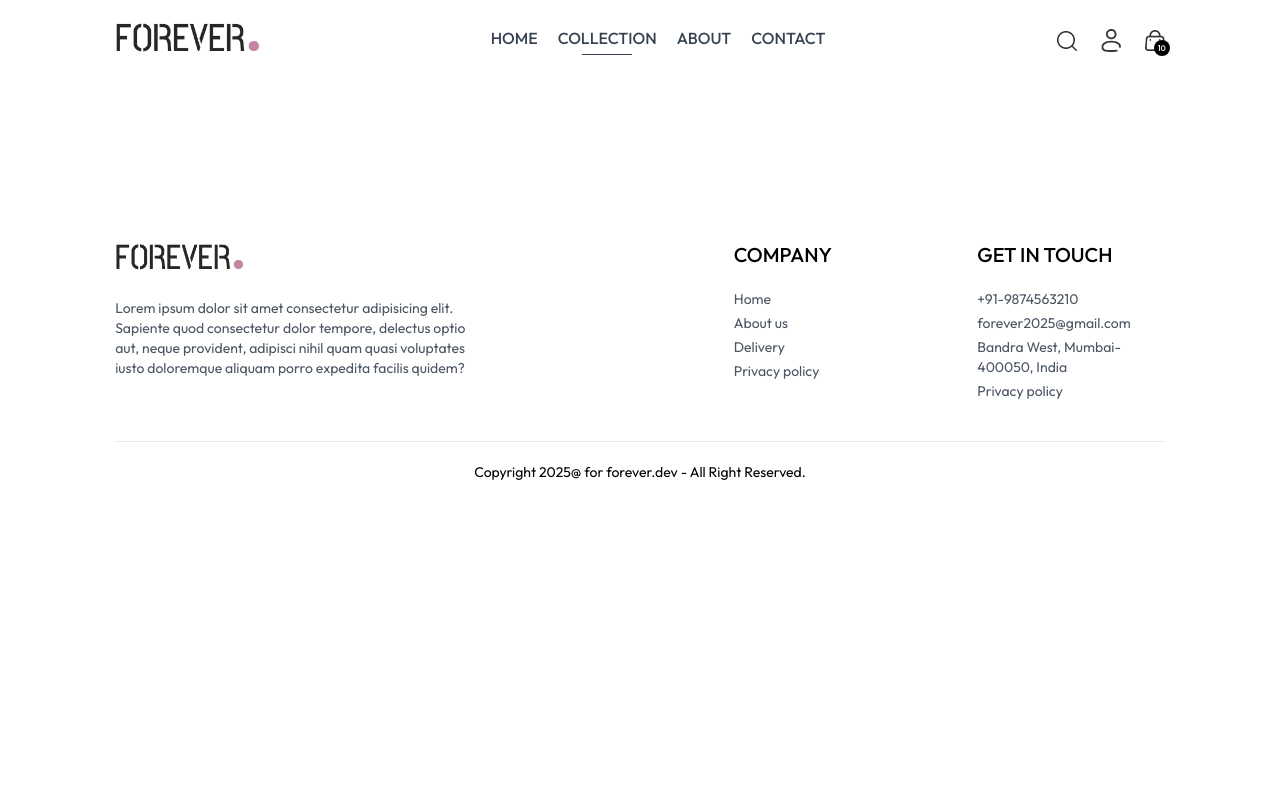
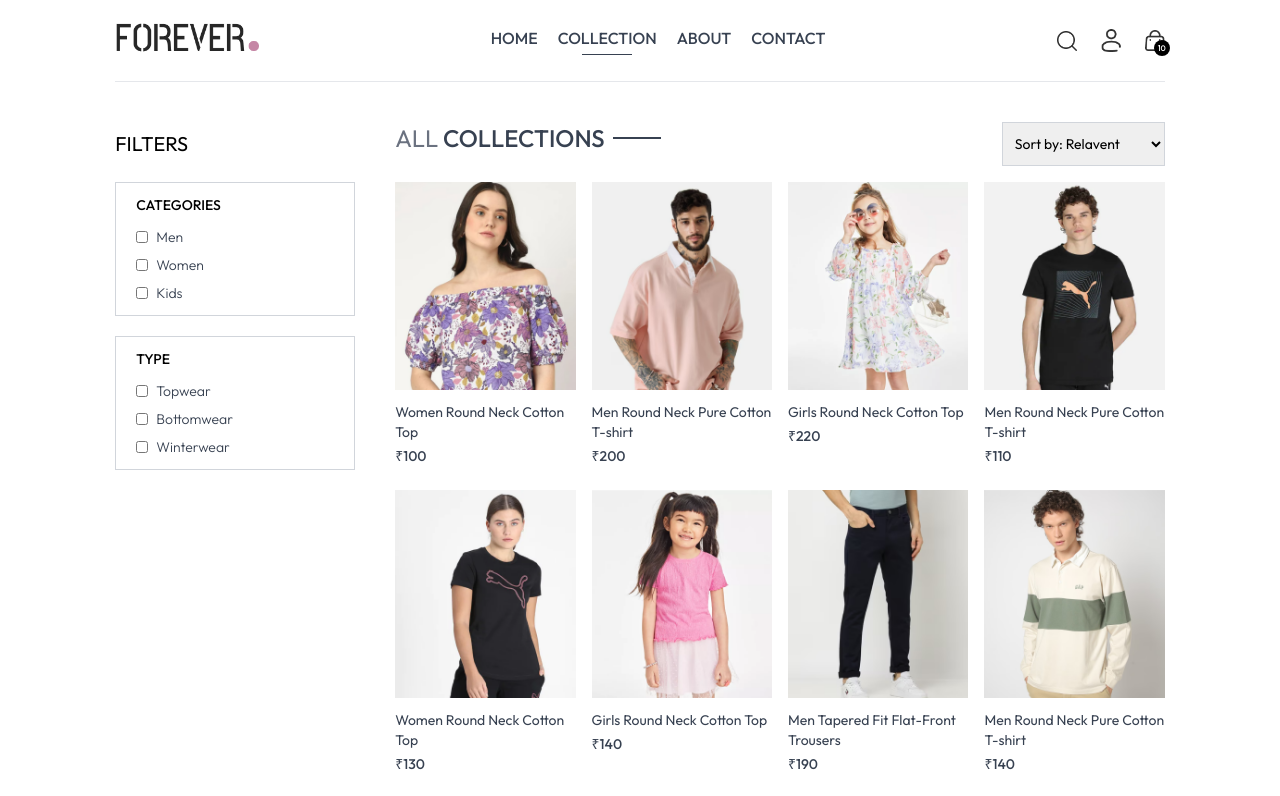
Before and after one commit to PriyankaGurav0105/mern_e-commerce_website, a React (Vite) app in the folder frontend/: page /collection in a window 1280 px wide. Shown: the top 796 px of the page. Built offline with nearby package versions, Linux system fonts and the light colour scheme.

Commit message:
error to be solved

```diff
--- a/frontend/src/pages/Collection.jsx
+++ b/frontend/src/pages/Collection.jsx
@@ -1,10 +1,99 @@
+/* eslint-disable react-hooks/exhaustive-deps */
 /* eslint-disable no-unused-vars */
-import React from 'react'
+import React, { useContext, useEffect, useState } from 'react'
+import {ShopContext} from '../Context/ShopContext'
+import { assets } from '../assets/frontend_assets/assets';
+import Title from '../Components/Title';
+import ProductItem from '../Components/ProductItem'
+
 
 const Collection = () => {
+  const {products} = useContext(ShopContext);
+  const [showFilter,setShowFilter]= useState(false);
+
+  const [filterProducts,setFilterProducts]= useState([]);
+  // const [filterBy, setFilterBy] = useState({});
+  // const [filterByPrice, setFilterByPrice] = useState({});
+  const [category, setCategory] = useState({});
+  const [subCategory, setSubCategory] = useState({});
+
+  const toggleCategory = (e) =>{
+    if(category.includes(e.target.value)){
+      setCategory(prev=>prev.filter(item => item !== e.target.value))
+    }else{
+      setCategory(prev=> [...prev, e.target.value])
+    }
+  }
+
+  useEffect(()=>{
+    setFilterProducts(products)
+  },[])
+
+  useEffect(()=>{
+  console.log(category);
+  },[category])
+
+
   return (
-    <div>
+    <div className='flex flex-col sm:flex-row gap-1 sm:gap-10 pt-10 border-t'>
+      {/* Filter Option */}
+      <div className='min-w-60'>
+        <p onClick={()=>setShowFilter(!showFilter)} className='my-2 text-xl flex items-center cursor-pointer gap-2'>FILTERS
+          <img className={`h-3 sm:hidden ${showFilter ? 'rotate-90': ''}`} src={assets.dropdown_icon}/>
+        </p>
+      {/* Category Filter */}
+      <div className={`border border-gray-300 pl-5 py-3 mt-6 ${showFilter ? '':'hidden'} sm:block`}>
+        <p className='mb-3 text-sm font-medium'>CATEGORIES</p>
+        <div className='flex flex-col gap-2 text-sm font-light text-gray-700'>
+          <p className='flex gap-2'>
+            <input className='w-3 accent-black'type='checkbox' value={'Men'} onChange={toggleCategory}/>Men
+          </p>
+          <p className='flex gap-2'>
+            <input className='w-3 accent-black'type='checkbox' value={'Women'} onChange={toggleCategory}/>Women
+          </p>
+          <p className='flex gap-2'>
+            <input className='w-3 accent-black'type='checkbox' value={'Kids'} onChange={toggleCategory}/>Kids
+          </p>
 
+        </div>
+      </div>
+      {/* Sub-Category Filter */}
+      <div className={`border border-gray-300 pl-5 py-3 my-5 ${showFilter ? '':'hidden'} sm:block`}>
+        <p className='mb-3 text-sm font-medium'>TYPE</p>
+        <div className='flex flex-col gap-2 text-sm font-light text-gray-700'>
+          <p className='flex gap-2'>
+            <input className='w-3 accent-black'type='checkbox' value={'Topwear'}/>Topwear
+          </p>
+          <p className='flex gap-2'>
+            <input className='w-3 accent-black'type='checkbox' value={'Bottomwear'}/>Bottomwear
+          </p>
+          <p className='flex gap-2'>
+            <input className='w-3 accent-black'type='checkbox' value={'Winterwear'}/>Winterwear
+          </p>
+
+        </div>
+      </div>
+      </div>
+      {/* Right side */}
+        <div className='flex-1'>
+          <div className='flex justify-between text-base sm:text-2xl mb-4'>
+            <Title text1={'ALL'} text2={'COLLECTIONS'} />
+      {/* Product Sort */}
+            <select className='border border-gray-300 text-sm px-2'>
+              <option value="relavent">Sort by: Relavent</option>
+              <option value="low-high">Sort by: Low to High</option>
+              <option value="high-low">Sort by: High to Low</option>
+            </select>
+          </div>
+      {/* Map Product */}
+          <div className='grid grid-cols-2 md:grid-cols-3 lg:grid-cols-4 gap-4 gap-y-6'>
+              {
+                filterProducts.map((item,index)=>(
+                  <ProductItem key={index} id={item._id} image={item.image} name={item.name} price={item.price} />
+                ))
+              }
+          </div>
+        </div>
     </div>
   )
 }
```
